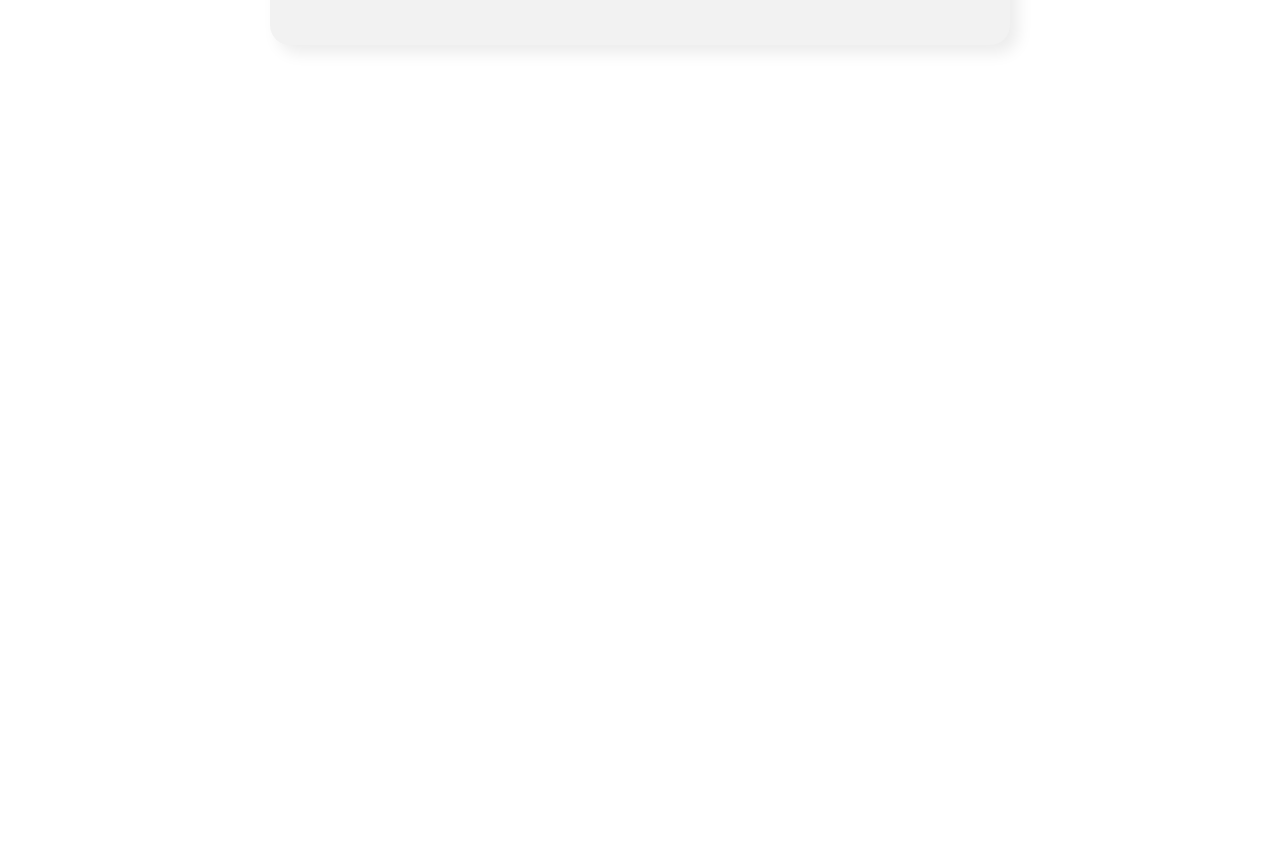
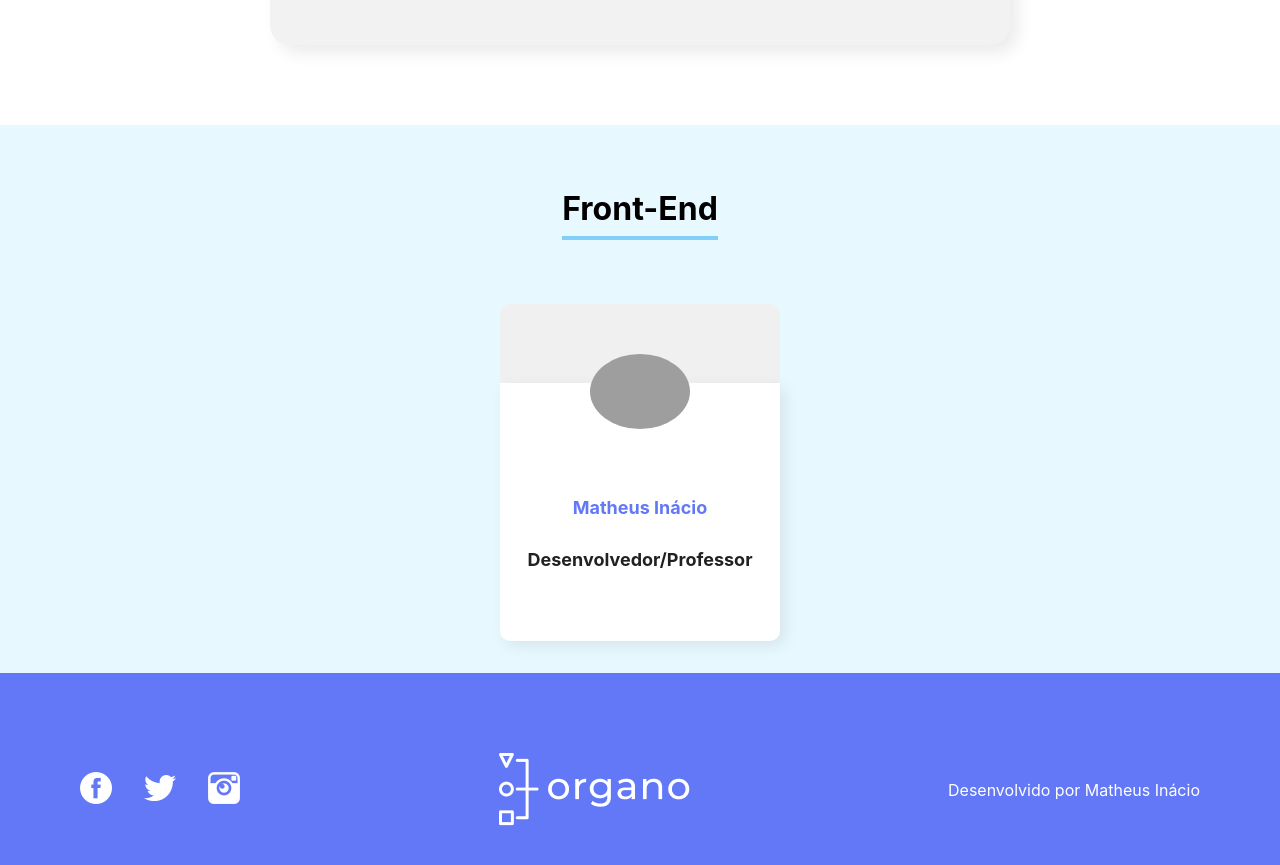
Before and after one commit to MatheusInacio/react-alura, a React (Create React App) app: page / in a window 1280 px wide. Shown: the part 1320-2185 px from the top of the page. Before the commit the page ends 1445 px from the top, so only its background shows below. Built offline with nearby package versions, Linux system fonts and the light colour scheme; grey boxes are pictures that could not be loaded.

Commit message:
tópico 04 ok

```diff
--- a/src/App.js
+++ b/src/App.js
@@ -2,12 +2,54 @@
 import "./App.css";
 import Banner from "./componentes/Banner";
 import Formulario from "./componentes/Formulario";
+import Time from "./componentes/Time";
+import Rodape from "./componentes/Rodape";
 
 function App() {
-  const [colaboradores, setColaboradores] = useState([]);
+  const times = [
+    {
+      nome: "Front-End",
+      corPrimaria: "#82CFFA",
+      corSecundaria: "#E8F8FF",
+    },
+    {
+      nome: "Data Sciense",
+      corPrimaria: "#A6D157",
+      corSecundaria: "#F0F8E2",
+    },
+    {
+      nome: "Devops",
+      corPrimaria: "#E06B69",
+      corSecundaria: "#FDE7E8",
+    },
+    {
+      nome: "UX e Design",
+      corPrimaria: "#D86EBF",
+      corSecundaria: "#FAE5F5",
+    },
+    {
+      nome: "Mobile",
+      corPrimaria: "#FEBA05",
+      corSecundaria: "#FFF5D9",
+    },
+    {
+      nome: "Inovação e Gestão",
+      corPrimaria: "#FF8A29",
+      corSecundaria: "#FFEEDF",
+    },
+  ];
+
+  const [colaboradores, setColaboradores] = useState([{
+    nome: "Matheus Inácio",
+    cargo: "Desenvolvedor/Professor",
+    imagem: "https://github.com/MatheusInacio.png",
+    time: "Front-End",
+  }]);
+
+  console.log(colaboradores);
 
   const aoNovoColaboradorAdicionado = (colaborador) => {
-    setColaboradores([...colaboradores, colaborador])
+    setColaboradores([...colaboradores, colaborador]);
     // console.log(colaboradores);
   };
 
@@ -15,11 +57,23 @@
     <div className="App">
       <Banner />
       <Formulario
+        times={times.map((time) => time.nome)}
         aoColaboradorCadastrado={(colaborador) =>
           aoNovoColaboradorAdicionado(colaborador)
-
         }
       />
+      {times.map((time) => (
+        <Time
+          key={time.nome}
+          nome={time.nome}
+          corPrimaria={time.corPrimaria}
+          corSecundaria={time.corSecundaria}
+          colaboradores={colaboradores.filter(
+            (colaborador) => colaborador.time === time.nome
+          )}
+        />
+      ))}
+      <Rodape/>
     </div>
   );
 }
--- /dev/null
+++ b/src/componentes/Coladorador/Colaborador.css
@@ -0,0 +1,37 @@
+.colaborador {
+    width: 280px;
+}
+
+.colaborador .cabecalho {
+    background-color:  #F0F0F0;
+    border-radius: 10px 10px 0px 0px;
+}
+.colaborador img {
+    width: 100px;
+    border-radius: 50%;
+    position: relative;
+    bottom: -50px;
+}
+
+.colaborador .rodape {
+    background: #FFFFFF;
+    box-shadow: 5px 5px 15px rgba(0, 0, 0, 0.08);
+    border-radius: 0px 0px 10px 10px;
+    padding-top: 90px;
+    padding-bottom: 40px;
+}
+
+.colaborador .rodape h4 {
+    color: #6278F7;
+    font-size: 18px;
+    line-height: 22px;
+    font-weight: bold;
+    margin-bottom: 8px;
+}
+
+.colaborador .rodape h5 {
+    font-size: 18px;
+    line-height: 22px;
+    color: #212121;
+    padding: 0 16px;
+}
--- /dev/null
+++ b/src/componentes/Coladorador/index.js
@@ -0,0 +1,16 @@
+import React from "react";
+import "./Colaborador.css";
+
+export default function Colaborador({nome, imagem, cargo}) {
+  return (
+    <div className="colaborador">
+      <div className="cabecalho">
+        <img src={imagem} alt={nome} />
+      </div>
+      <div className="rodape">
+        <h4>{nome}</h4>
+        <h5>{cargo}</h5>
+      </div>
+    </div>
+  );
+}
--- a/src/componentes/Formulario/index.js
+++ b/src/componentes/Formulario/index.js
@@ -5,16 +5,6 @@
 import Botao from "../Botao";
 
 const Formulario = (props) => {
-  const times = [
-    "Programação",
-    "Front-End",
-    "Data Science",
-    "Devops",
-    "UX e Design",
-    "Mobile",
-    " Inovação e Gestão",
-  ];
-
   const [nome, setNome] = useState("");
   const [cargo, setCargo] = useState("");
   const [imagem, setImagem] = useState("");
@@ -29,6 +19,10 @@
       imagem,
       time,
     });
+    setNome("");
+    setCargo("");
+    setImagem("");
+    setTime("");
   };
 
   return (
@@ -58,7 +52,7 @@
         <ListaSuspensa
           obrigatorio={true}
           label="Time"
-          itens={times}
+          itens={props.times}
           valor={time}
           aoAlterado={(valor) => setTime(valor)}
         />
--- /dev/null
+++ b/src/componentes/Rodape/Rodape.css
@@ -0,0 +1,21 @@
+footer {
+    background: #6278F7;
+    color: #FFF;
+    padding: 80px;
+    display: flex;
+    justify-content: space-between;
+    align-items: center;
+}
+
+footer .social ul {
+    padding: 0;
+}
+
+footer ul li {
+    display: inline-block;
+    margin-right: 32px;
+}
+
+footer ul li:last-child {
+    margin-right: 0;
+}
--- /dev/null
+++ b/src/componentes/Rodape/index.js
@@ -0,0 +1,32 @@
+import React from "react";
+import "./Rodape.css";
+
+export default function Rodape() {
+  return (
+    <footer>
+      <div className="social">
+        <ul>
+          <li>
+            <a href="facebook.com" target="_blank">
+              <img src="/imagens/fb.png" alt="" />
+            </a>
+          </li>
+          <li>
+            <a href="twitter.com" target="_blank">
+              <img src="/imagens/tw.png" alt="" />
+            </a>
+          </li>
+          <li>
+            <a href="instagram.com" target="_blank">
+              <img src="/imagens/ig.png" alt="" />
+            </a>
+          </li>
+        </ul>
+      </div>
+      <img src="/imagens/logo.png" alt="" />
+      <div>
+        <p>Desenvolvido por Matheus Inácio</p>
+      </div>
+    </footer>
+  );
+}
--- /dev/null
+++ b/src/componentes/Time/Time.css
@@ -0,0 +1,17 @@
+.time h3 {
+    border-bottom: 4px solid;
+    font-size: 32px;
+    display: inline-block;
+    padding-bottom: 8px;
+}
+
+.time {
+    padding: 32px;
+}
+
+.time .colaboradores {
+    display: flex;
+    justify-content: space-around;
+    margin-top: 32px;
+    flex-wrap: wrap;
+}
--- /dev/null
+++ b/src/componentes/Time/index.js
@@ -0,0 +1,23 @@
+import React from "react";
+import "./Time.css";
+import Colaborador from "../Coladorador";
+
+export default function index(props) {
+  return props.colaboradores.length > 0 ? (
+    <section className="time" style={{ backgroundColor: props.corSecundaria }}>
+      <h3 style={{ borderColor: props.corPrimaria }}>{props.nome}</h3>
+      <div className="colaboradores">
+        {props.colaboradores.map((colaborador) => (
+          <Colaborador
+            key={colaborador.nome}
+            nome={colaborador.nome}
+            cargo={colaborador.cargo}
+            imagem={colaborador.imagem}
+          />
+        ))}
+      </div>
+    </section>
+  ) : (
+    ""
+  );
+}
```
Also changed, not shown: src/componentes/Formulario/Formulario.css (line endings or trailing spaces).
